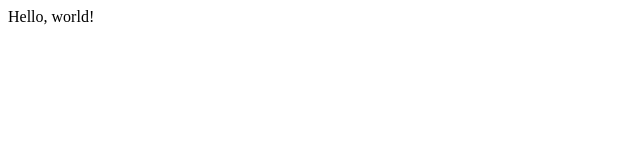
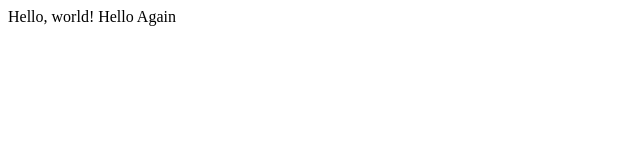
Before and after one commit to harikaprabhas/CS50, a plain HTML site: page hello.html in a window 1280 px wide. Shown: the whole page, without its empty margins (0-640 px from the left). Drawn offline with Linux system fonts and the light colour scheme.

Commit message:
Update hello.html

```diff
--- a/hello.html
+++ b/hello.html
@@ -4,6 +4,6 @@
        <title>mywebpage!</title>
    </head>
    <body>
-       Hello, world!
+       Hello, world! Hello Again
    </body>
  </html>
```
